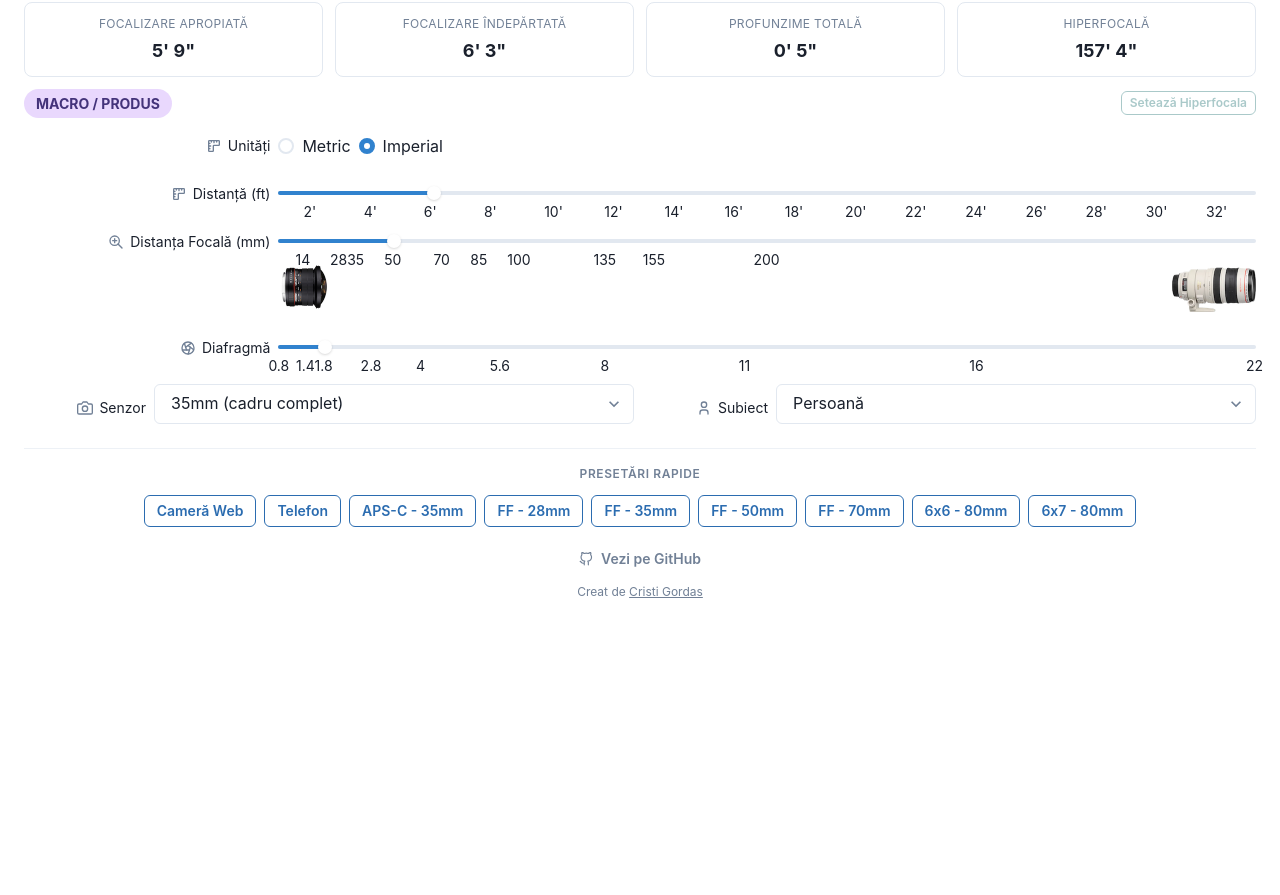
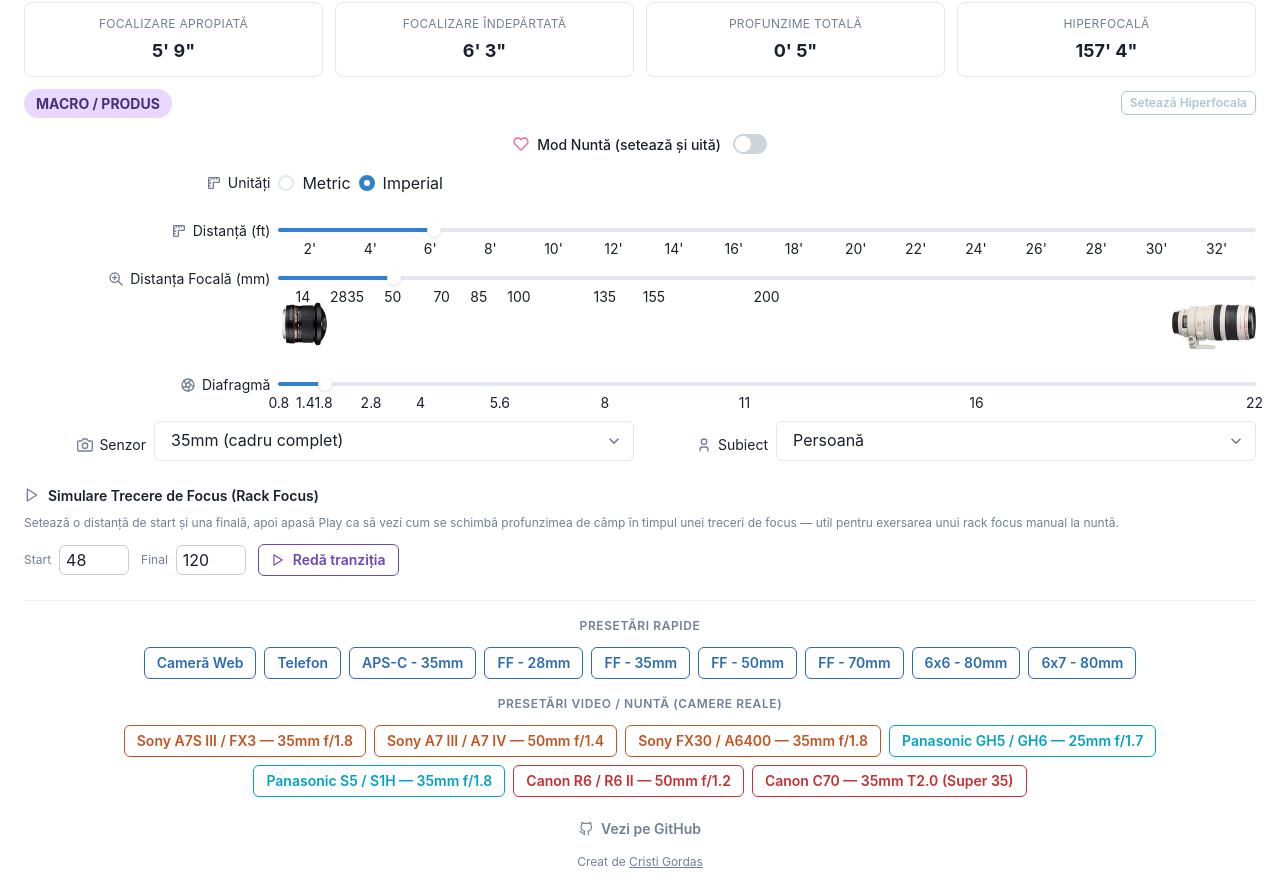
Before and after one commit to gordasgdc/depth-of-field, a React (Vite) app: page / in a window 1280 px wide. Shown: the part 374-1269 px from the top of the page. Before the commit the page ends 999 px from the top, so only its background shows below. Built offline with nearby package versions, Linux system fonts and the light colour scheme.

Commit message:
Adaugă presetări video/wedding, rack focus și mod nuntă

```diff
--- a/src/App.tsx
+++ b/src/App.tsx
@@ -1,4 +1,4 @@
-import { useState, useMemo } from "react";
+import { useState, useMemo, useEffect, useRef } from "react";
 import {
   Slider,
   SliderTrack,
@@ -20,12 +20,15 @@ import {
   SimpleGrid,
   Badge,
   IconButton,
+  Switch,
+  FormControl,
+  FormLabel,
   useColorMode,
   useColorModeValue,
   Tooltip,
 } from "@chakra-ui/react";
 import { TbRuler, TbAperture, TbZoomIn, TbUser } from "react-icons/tb";
-import { FiGithub, FiCamera, FiSun, FiMoon } from "react-icons/fi";
+import { FiGithub, FiCamera, FiSun, FiMoon, FiPlay, FiHeart } from "react-icons/fi";
 import { toImperial, toMetric } from "./utils/units";
 import { buildNativeSelectStyles } from "./selectStyles";
 
@@ -153,6 +156,83 @@ const COMMON_SETUPS: {
 
 const SYSTEMS = ["Metric", "Imperial"] as const;
 
+// Presetări pentru camere video reale, folosite frecvent la filmări de nuntă.
+// Fiecare presetare mapează camera pe formatul ei real de senzor (în modul video),
+// cu o combinație tipică de distanță focală și diafragmă pentru acel gen de cadru.
+const VIDEO_WEDDING_SETUPS: {
+  name: string;
+  brand: "Sony" | "Panasonic" | "Canon";
+  focalLength: number;
+  aperture: number;
+  idealDistance: number;
+  sensor: string;
+  note: string;
+}[] = [
+  {
+    name: "Sony A7S III / FX3 — 35mm f/1.8",
+    brand: "Sony",
+    focalLength: 35,
+    aperture: 1.8,
+    idealDistance: 60,
+    sensor: "35mm (cadru complet)",
+    note: "Cadru complet, fără crop video — ideal pentru discurs sau ceremonie",
+  },
+  {
+    name: "Sony A7 III / A7 IV — 50mm f/1.4",
+    brand: "Sony",
+    focalLength: 50,
+    aperture: 1.4,
+    idealDistance: 72,
+    sensor: "35mm (cadru complet)",
+    note: "Portret cu bokeh puternic — bun pentru primii ai mirilor",
+  },
+  {
+    name: "Sony FX30 / A6400 — 35mm f/1.8",
+    brand: "Sony",
+    focalLength: 35,
+    aperture: 1.8,
+    idealDistance: 60,
+    sensor: "APS-C",
+    note: "Senzor APS-C — atenție, crop video suplimentar pe unele modele",
+  },
+  {
+    name: "Panasonic GH5 / GH6 — 25mm f/1.7",
+    brand: "Panasonic",
+    focalLength: 25,
+    aperture: 1.7,
+    idealDistance: 48,
+    sensor: "Micro Four Thirds",
+    note: "Micro Four Thirds — profunzime de câmp mai mare, ideal pt. run-and-gun",
+  },
+  {
+    name: "Panasonic S5 / S1H — 35mm f/1.8",
+    brand: "Panasonic",
+    focalLength: 35,
+    aperture: 1.8,
+    idealDistance: 60,
+    sensor: "35mm (cadru complet)",
+    note: "Cadru complet — bun echilibru între bokeh și zonă de focus",
+  },
+  {
+    name: "Canon R6 / R6 II — 50mm f/1.2",
+    brand: "Canon",
+    focalLength: 50,
+    aperture: 1.2,
+    idealDistance: 72,
+    sensor: "35mm (cadru complet)",
+    note: "Bokeh extrem — profunzime de câmp foarte mică, focus critic",
+  },
+  {
+    name: "Canon C70 — 35mm T2.0 (Super 35)",
+    brand: "Canon",
+    focalLength: 35,
+    aperture: 2.0,
+    idealDistance: 60,
+    sensor: "APS-C",
+    note: "Senzor Super 35, apropiat ca dimensiune de APS-C",
+  },
+];
+
 function clamp(value: number, min: number, max: number) {
   return Math.min(Math.max(value, min), max);
 }
@@ -165,8 +245,13 @@ function App() {
   const [subject, setSubject] = useState("Persoană");
   const [system, setSystem] = useState<(typeof SYSTEMS)[number]>("Imperial");
   const [sensor, setSensor] = useState("35mm (cadru complet)");
-  const [customSensorWidth, setCustomSensorWidth] = useState(36);
-const [customSensorHeight, setCustomSensorHeight] = useState(24);
+    const [customSensorWidth, setCustomSensorWidth] = useState(36);
+  const [customSensorHeight, setCustomSensorHeight] = useState(24);
+  const [weddingMode, setWeddingMode] = useState(false);
+  const [rackStartInInches, setRackStartInInches] = useState(48);
+  const [rackEndInInches, setRackEndInInches] = useState(120);
+  const [isRacking, setIsRacking] = useState(false);
+  const rackAnimationRef = useRef<number | null>(null);
 
   const { colorMode, toggleColorMode } = useColorMode();
 
@@ -255,6 +340,8 @@ const cropFactor = isCustomSensor
   const mutedText = useColorModeValue("gray.500", "gray.400");
   const topBarBg = useColorModeValue("gray.50", "gray.900");
   const graphicTextColor = useColorModeValue("#1A202C", "#F7FAFC");
+  const weddingBg = useColorModeValue("pink.50", "pink.900");
+  const weddingBorder = useColorModeValue("pink.200", "pink.700");
   const nativeSelectStyles = buildNativeSelectStyles(colorMode);
 
   const labelStyles = {
@@ -283,6 +370,44 @@ const cropFactor = isCustomSensor
         }));
     }
   }, [system, farDistanceInInches]);
+
+  // ── Simulare "rack focus" (trecere de focus în timpul filmării) ──
+  const RACK_DURATION_MS = 2500;
+  function startRackFocus() {
+    if (isRacking) return;
+    setIsRacking(true);
+    const startValue = rackStartInInches;
+    const endValue = rackEndInInches;
+    const startTime = performance.now();
+
+    function step(now: number) {
+      const elapsed = now - startTime;
+      const progress = clamp(elapsed / RACK_DURATION_MS, 0, 1);
+      // ease-in-out pentru o tranziție mai naturală, ca la un focus pull real
+      const eased =
+        progress < 0.5
+          ? 2 * progress * progress
+          : 1 - Math.pow(-2 * progress + 2, 2) / 2;
+      const currentValue = startValue + (endValue - startValue) * eased;
+      setDistanceToSubjectInInches(currentValue);
+
+      if (progress < 1) {
+        rackAnimationRef.current = requestAnimationFrame(step);
+      } else {
+        setIsRacking(false);
+        rackAnimationRef.current = null;
+      }
+    }
+    rackAnimationRef.current = requestAnimationFrame(step);
+  }
+
+  useEffect(() => {
+    return () => {
+      if (rackAnimationRef.current) {
+        cancelAnimationFrame(rackAnimationRef.current);
+      }
+    };
+  }, []);
 
   return (
     <>
@@ -419,6 +544,57 @@ const cropFactor = isCustomSensor
             </Button>
           </Tooltip>
         </Flex>
+
+        {/* Mod Nuntă — explicație practică pentru filmare run-and-gun */}
+        <FormControl display="flex" alignItems="center" mt={4} justifyContent="center">
+          <Icon as={FiHeart} boxSize={4} color="pink.400" mr={2} />
+          <FormLabel htmlFor="wedding-mode" mb="0" fontSize="sm">
+            Mod Nuntă (setează și uită)
+          </FormLabel>
+          <Switch
+            id="wedding-mode"
+            colorScheme="pink"
+            isChecked={weddingMode}
+            onChange={(e) => setWeddingMode(e.target.checked)}
+          />
+        </FormControl>
+
+        {weddingMode && (
+          <Box
+            mt={3}
+            p={3}
+            rounded="lg"
+            bg={weddingBg}
+            border="1px"
+            borderColor={weddingBorder}
+            fontSize="sm"
+            textAlign="center"
+          >
+            {isInfinityFar ? (
+              <>
+                La <strong>f/{aperture}</strong>, {focalLengthInMillimeters}mm, poți
+                filma liber de la{" "}
+                <strong>{convertUnits(nearFocalPointInInches, 0)}</strong> până la{" "}
+                <strong>infinit</strong> — totul rămâne clar, fără să mai atingi
+                focusul.
+              </>
+            ) : (
+              <>
+                La <strong>f/{aperture}</strong>, {focalLengthInMillimeters}mm, tot ce
+                se află între{" "}
+                <strong>{convertUnits(nearFocalPointInInches, 0)}</strong> și{" "}
+                <strong>{convertUnits(farFocalPointInInches, 0)}</strong> va fi clar.
+                Cât timp mirii rămân în acest interval, poți filma fără să mai
+                atingi focusul manual.
+              </>
+            )}
+            <br />
+            <Text as="span" fontSize="xs" color={mutedText}>
+              Sfat: setează focusul la distanța hiperfocală (butonul de mai sus)
+              pentru cea mai largă zonă de siguranță posibilă.
+            </Text>
+          </Box>
+        )}
       </Box>
 
       {/* ── Controls ── */}
@@ -688,6 +864,68 @@ const cropFactor = isCustomSensor
           </Flex>
         </Box>
 
+        {/* Rack Focus Simulator */}
+        <Box pt={6}>
+          <Flex gap={2} align="center" mb={2}>
+            <Icon as={FiPlay} boxSize={4} color={mutedText} />
+            <Text fontSize="sm" fontWeight="semibold">
+              Simulare Trecere de Focus (Rack Focus)
+            </Text>
+          </Flex>
+          <Text fontSize="xs" color={mutedText} mb={3}>
+            Setează o distanță de start și una finală, apoi apasă Play ca să
+            vezi cum se schimbă profunzimea de câmp în timpul unei treceri de
+            focus — util pentru exersarea unui rack focus manual la nuntă.
+          </Text>
+          <Flex gap={3} align="center" wrap="wrap">
+            <Flex align="center" gap={2}>
+              <Text fontSize="xs" color={mutedText}>
+                Start
+              </Text>
+              <input
+                type="number"
+                value={Math.round(rackStartInInches)}
+                onChange={(e) =>
+                  setRackStartInInches(Number(e.target.value))
+                }
+                style={{
+                  width: 70,
+                  padding: "2px 6px",
+                  borderRadius: 6,
+                  border: "1px solid #ccc",
+                }}
+              />
+            </Flex>
+            <Flex align="center" gap={2}>
+              <Text fontSize="xs" color={mutedText}>
+                Final
+              </Text>
+              <input
+                type="number"
+                value={Math.round(rackEndInInches)}
+                onChange={(e) => setRackEndInInches(Number(e.target.value))}
+                style={{
+                  width: 70,
+                  padding: "2px 6px",
+                  borderRadius: 6,
+                  border: "1px solid #ccc",
+                }}
+              />
+            </Flex>
+            <Button
+              size="sm"
+              colorScheme="purple"
+              variant="outline"
+              leftIcon={<Icon as={FiPlay} />}
+              isLoading={isRacking}
+              loadingText="Rulează..."
+              onClick={startRackFocus}
+            >
+              Redă tranziția
+            </Button>
+          </Flex>
+        </Box>
+
         <Divider mt={6} borderColor={borderColor} />
 
         {/* Quick Presets */}
@@ -719,6 +957,48 @@ const cropFactor = isCustomSensor
                 >
                   {setup.name}
                 </Button>
+              </WrapItem>
+            ))}
+          </Wrap>
+        </Box>
+
+        {/* Video / Wedding Presets */}
+        <Box pt={2} pb={2}>
+          <Text
+            fontSize="xs"
+            fontWeight="semibold"
+            color={mutedText}
+            textAlign="center"
+            textTransform="uppercase"
+            letterSpacing="wider"
+            mb={3}
+          >
+            Presetări Video / Nuntă (camere reale)
+          </Text>
+          <Wrap justify="center" spacing={2}>
+            {VIDEO_WEDDING_SETUPS.map((setup) => (
+              <WrapItem key={setup.name}>
+                <Tooltip label={setup.note}>
+                  <Button
+                    size="sm"
+                    variant="outline"
+                    colorScheme={
+                      setup.brand === "Sony"
+                        ? "orange"
+                        : setup.brand === "Panasonic"
+                        ? "cyan"
+                        : "red"
+                    }
+                    onClick={() => {
+                      setFocalLengthInMillimeters(setup.focalLength);
+                      setAperture(setup.aperture);
+                      setSensor(setup.sensor);
+                      setDistanceToSubjectInInches(setup.idealDistance);
+                    }}
+                  >
+                    {setup.name}
+                  </Button>
+                </Tooltip>
               </WrapItem>
             ))}
           </Wrap>
```
Also changed, not shown: 1 other file (tests, documents, lock files or other folders).
